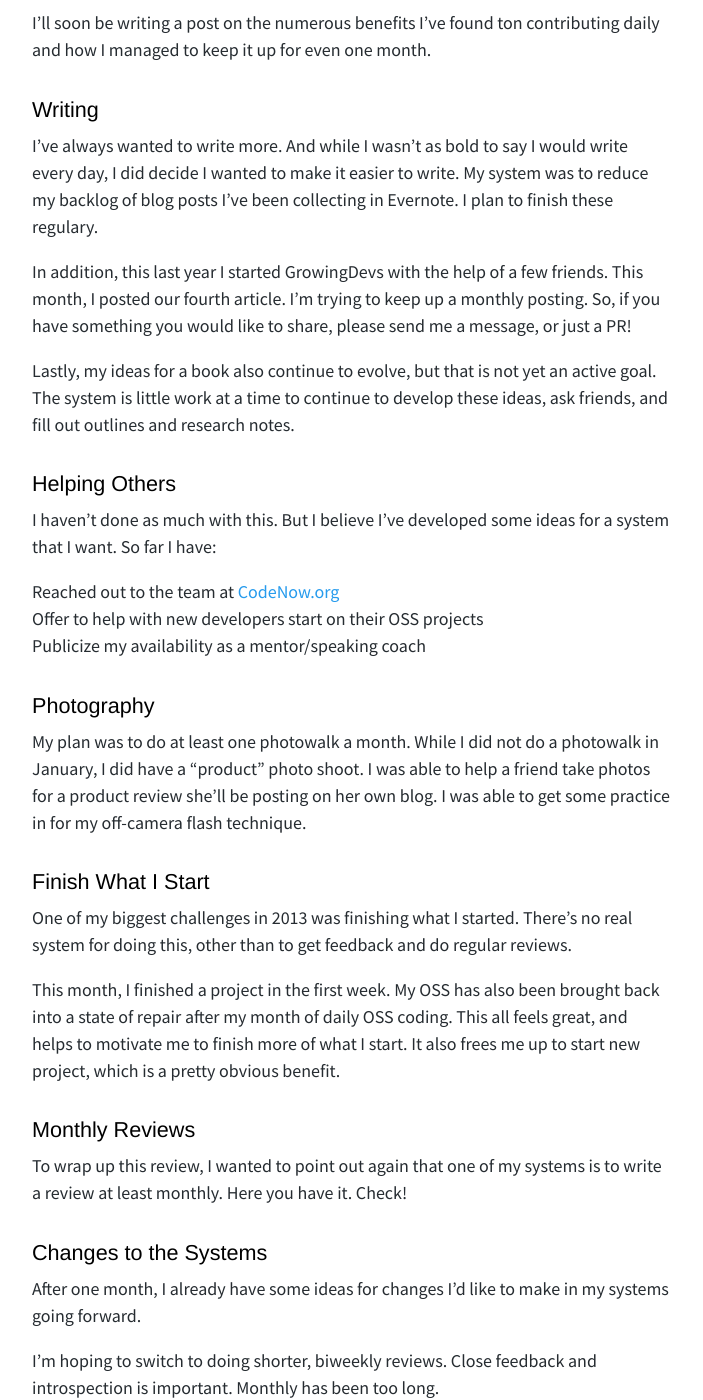
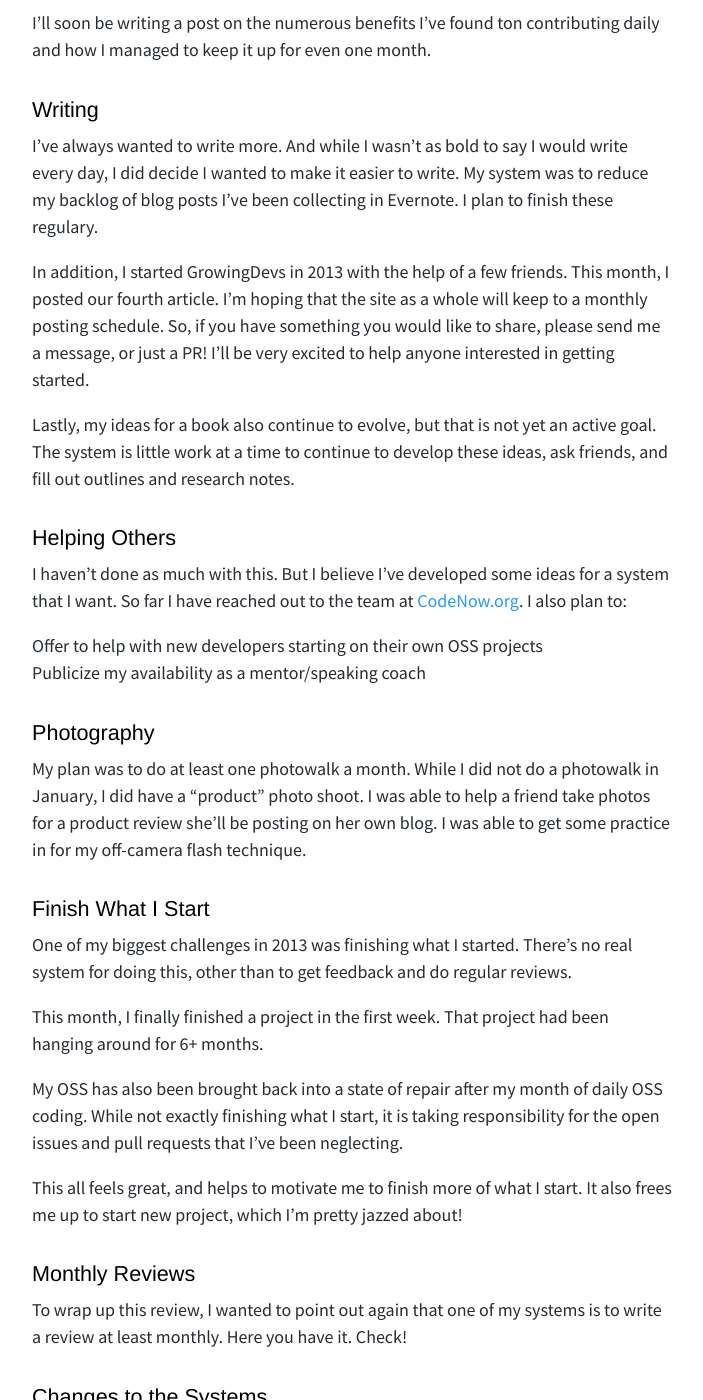
Before and after one commit to tpitale/tpitale.github.io, a Jekyll site: the page built from _posts/2014-02-01-january-recap.md, in a window 1280 px wide and 1400 px high, scrolled down 552 px. Shown: the whole window, without its empty margins (288-991 px from the left). Built offline with Jekyll 4.4.1, drawn with Linux system fonts in a browser that asks for light colours; some of the changed text lies outside the part shown.

Commit message:
updates for @veronicaerb's notes

```diff
--- a/_posts/2014-02-01-january-recap.md
+++ b/_posts/2014-02-01-january-recap.md
@@ -7,9 +7,9 @@ created_at: 2014-02-01 08:36:27.156986 -05:00
 layout: post
 ---
 
-Like many of you I took advantage of the new year as a time to reflect. This year especially, because January marked my 30th birthday.
+Like many people I took advantage of the New Year as a time to reflect. This year I took special care in my reflection because January marked my 30th birthday.
 
-With refreshed goals in mind I set out to create the systems, and hopefully, habits that will help me to live each one going forward.
+With refreshed goals in mind I set out to create the systems and, hopefully, habits that will help me to live each goal going forward.
 
 The best way that I've found to grow is through deliberate practice. Review and feedback are critical components of this. What follows is my self-review so far for January 2014.
 
@@ -23,17 +23,16 @@ I'll soon be writing a post on the numerous benefits I've found ton contributing
 
 I've always wanted to write more. And while I wasn't as bold to say I would write every day, I did decide I wanted to make it easier to write. My system was to reduce my backlog of blog posts I've been collecting in Evernote. I plan to finish these regulary.
 
-In addition, this last year I started GrowingDevs with the help of a few friends. This month, I posted our fourth article. I'm trying to keep up a monthly posting. So, if you have something you would like to share, please send me a message, or just a PR!
+In addition, I started GrowingDevs in 2013 with the help of a few friends. This month, I posted our fourth article. I'm hoping that the site as a whole will keep to a monthly posting schedule. So, if you have something you would like to share, please send me a message, or just a PR! I'll be very excited to help anyone interested in getting started.
 
 Lastly, my ideas for a book also continue to evolve, but that is not yet an active goal. The system is little work at a time to continue to develop these ideas, ask friends, and fill out outlines and research notes.
 
 ### Helping Others ###
 
-I haven't done as much with this. But I believe I've developed some ideas for a system that I want. So far I have:
+I haven't done as much with this. But I believe I've developed some ideas for a system that I want. So far I have reached out to the team at [CodeNow.org](http://codenow.org). I also plan to:
 
-1. Reached out to the team at [CodeNow.org](http://codenow.org)
-2. Offer to help with new developers start on their OSS projects
-3. Publicize my availability as a mentor/speaking coach
+1. Offer to help with new developers starting on their own OSS projects
+2. Publicize my availability as a mentor/speaking coach
 
 ### Photography ###
 
@@ -43,7 +42,11 @@ My plan was to do at least one photowalk a month. While I did not do a photowalk
 
 One of my biggest challenges in 2013 was finishing what I started. There's no real system for doing this, other than to get feedback and do regular reviews.
 
-This month, I finished a project in the first week. My OSS has also been brought back into a state of repair after my month of daily OSS coding. This all feels great, and helps to motivate me to finish more of what I start. It also frees me up to start new project, which is a pretty obvious benefit.
+This month, I finally finished a project in the first week. That project had been hanging around for 6+ months.
+
+My OSS has also been brought back into a state of repair after my month of daily OSS coding. While not exactly finishing what I start, it is taking responsibility for the open issues and pull requests that I've been neglecting.
+
+This all feels great, and helps to motivate me to finish more of what I start. It also frees me up to start new project, which I'm pretty jazzed about!
 
 ### Monthly Reviews ###
 
@@ -57,6 +60,8 @@ I'm hoping to switch to doing shorter, biweekly reviews. Close feedback and intr
 
 Less coding. I'm going to try to keep an _average_ above one OSS contribution per day. My count on Github should stay at or above 365. For now, I'll keep contributing daily. My current count for OSS contributes as of this writing is 349.
 
-I'd like to read, and meditate more. Look for that in my next recap.
+I'd like to read and meditate more. Look for that in my next recap.
 
-There you have it, my January 2014 Recap! I hope this helps you feel inspired to build systems for your own goals, and to write out regular reviews of the progress you've made. Thanks for reading!
+There you have it, my January 2014 Recap! I hope this helps you feel inspired to build systems for your own goals, and to write out regular reviews of the progress you've made.
+
+Thanks for reading. It certainly helps to have all of you to keep me accountable and to really motivate me. So, thanks!
```
